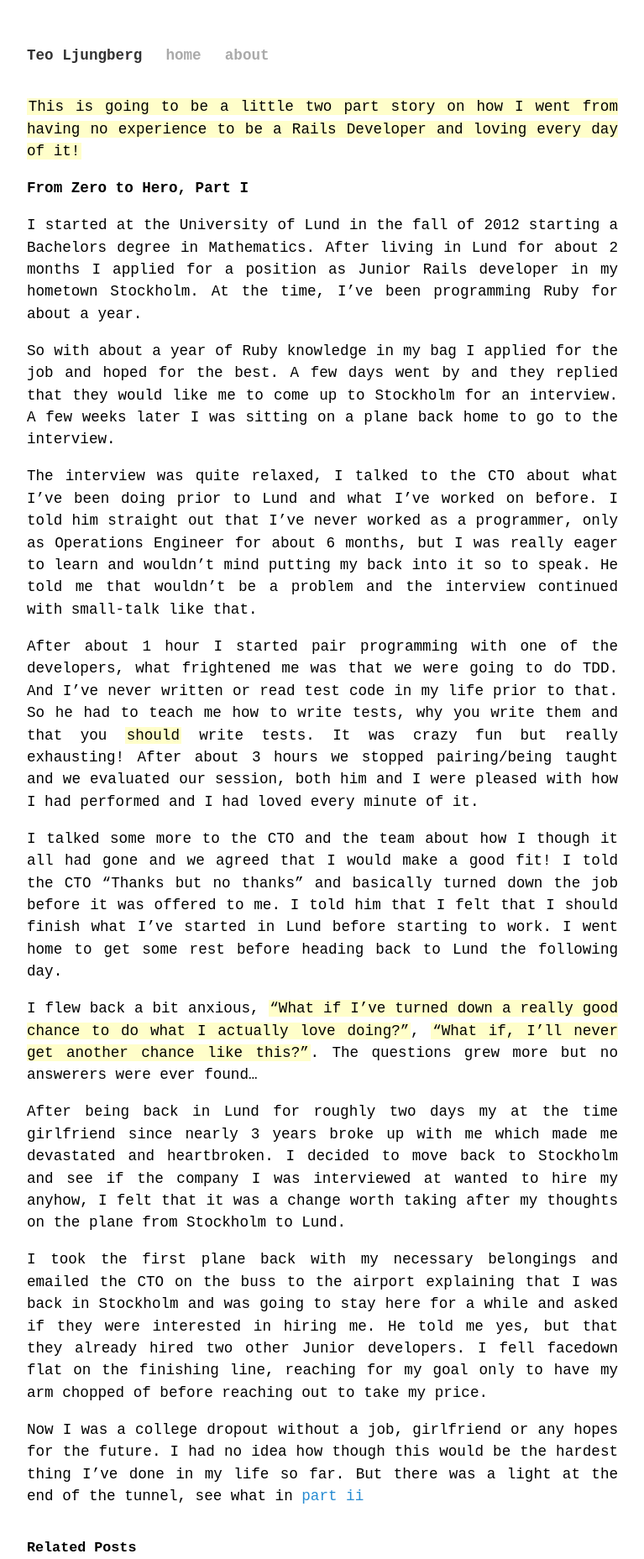
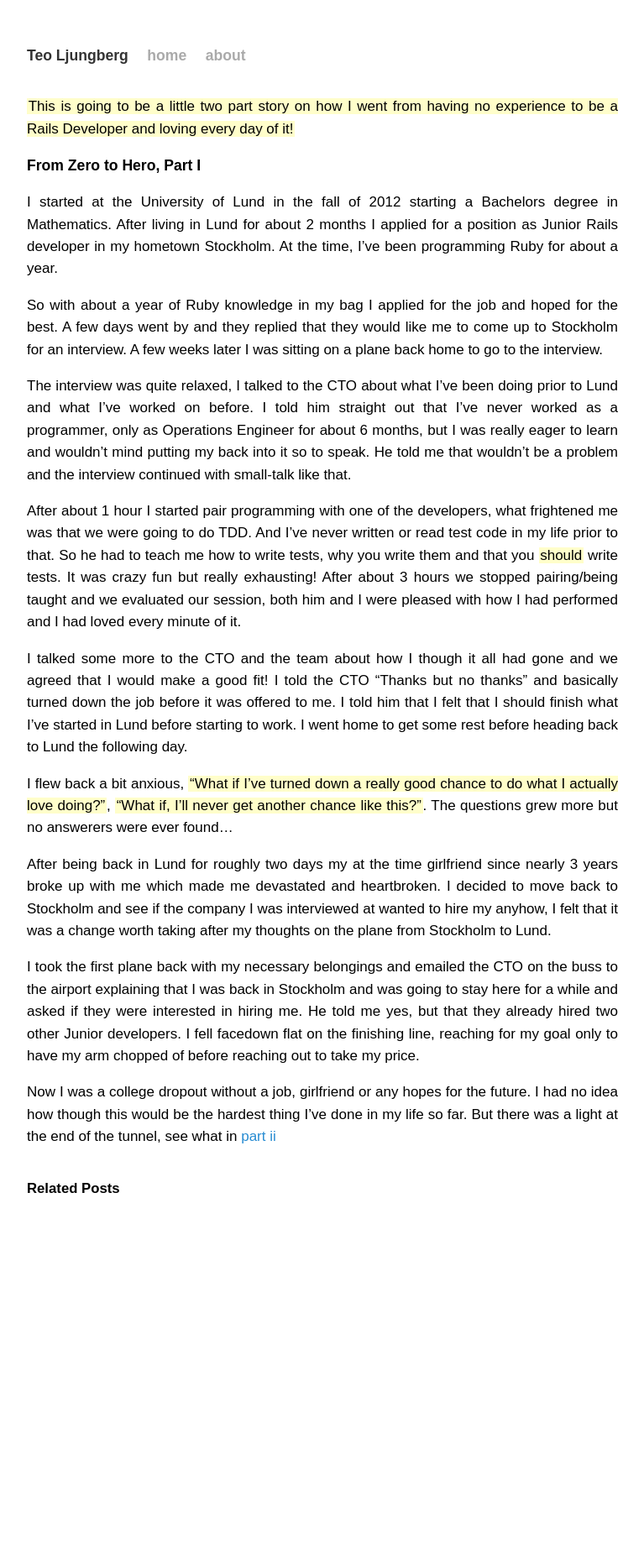
Before and after one commit to metamorfos/metamorfos.github.io, a Jekyll site: the page built from _posts/2013-04-17-from-zero-to-hero-part-1.md, in a window 1280 px wide. Shown: the whole page at 84% size, without its empty margins (256-1023 px from the left). Built offline with Jekyll 4.4.1, drawn with Linux system fonts in a browser that asks for light colours; after the commit the page ends 1429 px from its top, so only the background shows below that.

Commit message:
Introducing a Sans Serif font instead of a Monospaced

```diff
--- a/css/screen.css
+++ b/css/screen.css
@@ -9,13 +9,19 @@ html, body {
 
 body {
   background-color: white;
-  font-family: 'Droid Sans Mono', "courier new", courier, sans-serif;
+  font-family: 'Merriweather Sans', sans-serif;
+  font-weight: 300;
   -webkit-font-smoothing: antialiased;
   text-align: center;
 }
 
+h1, h2, h3, h4, h5, h6 {
+  margin-top: 10px;
+}
+
 h1 {
   font-size: 100%;
+  margin-bottom: 1em;
 }
 
 h2 {
@@ -26,20 +32,13 @@ h3, h4, h5, h6 {
   font-size: 90%;
 }
 
-h1, h2, h3, h4, h5, h6 {
-  margin-top: 10px;
-}
-
-h1 {
-  margin-bottom: 1em;
-}
-
 strong {
   font-size: 90%;
 }
 
 p {
   margin: 1em 0em;
+  font-size: 17px;
 }
 
 a {
```
